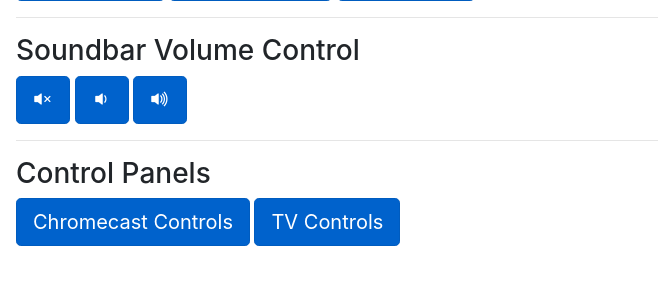
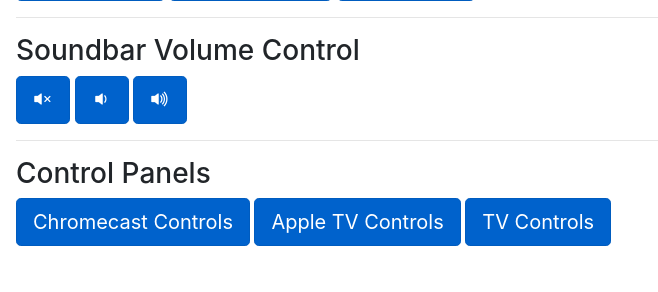
Before and after one commit to BrandenEsses/crestron-remote, a Flask app: page /living_room in a window 1280 px wide. Shown: the part 364-656 px from the top of the page, without its empty margins (0-658 px from the left). Run offline with Flask 3, Linux system fonts and the light colour scheme; parts of the project's set-up code (start-up, migrations or seed data) failed here and were passed over; some libraries are stand-ins or nearby versions.

Commit message:
Programmed Apple TV controls

```diff
--- a/templates/rooms/living_room.html
+++ b/templates/rooms/living_room.html
@@ -102,6 +102,71 @@
     </div>
   </div>
 
+
+  <button type="button" class="btn btn-primary btn-lg active" data-toggle="modal" data-target="#appleTVModal"> Apple TV Controls </button>
+  <div class="modal fade" id="appleTVModal" tabindex="-1" role="dialog" aria-labelledby="appleTVModalLabel" aria-hidden="true">
+    <div class="modal-dialog" role="document">
+      <div class="modal-content">
+        <div class="modal-header">
+          <h5 class="modal-title" id="appleTVModalLabel">Apple TV Control</h5>
+          <button type="button" class="close" data-dismiss="modal" aria-label="Close">
+            <span aria-hidden="true">&times;</span>
+          </button>
+        </div>
+        <div class="modal-body text-center">
+          <button class='btn btn-primary btn-lg active' id='apple_tv_home' onClick="reply_click(this.id)">
+            <i class="bi bi-house-fill"></i>
+          </button>
+          <button class='btn btn-primary btn-lg active' id='apple_tv_back' onClick="reply_click(this.id)">
+            <i class="bi bi-arrow-return-left"></i>
+          </button>
+          <button class='btn btn-primary btn-lg active' id='apple_tv_play_pause' onClick="reply_click(this.id)">
+            <i class="bi bi-play-fill"></i>
+            <i class="bi bi-pause-fill"></i>
+          </button>
+          <button class='btn btn-primary btn-lg active' id='apple_tv_menu' onClick="reply_click(this.id)">
+            Menu
+          </button>
+          <br>
+          <hr/>
+          <button class='btn btn-primary btn-lg active' id='apple_tv_up' onClick="reply_click(this.id)">
+            <i class="bi bi-arrow-up"></i>
+          </button>
+          <br>
+          <button class='btn btn-primary btn-lg active' id='apple_tv_left' onClick="reply_click(this.id)">
+            <i class="bi bi-arrow-left"></i>
+          </button>
+          <button class='btn btn-primary btn-lg active' id='apple_tv_select' onClick="reply_click(this.id)">
+            <i class="bi bi-record-fill"></i>
+          </button>
+          <button class='btn btn-primary btn-lg active' id='apple_tv_right' onClick="reply_click(this.id)">
+            <i class="bi bi-arrow-right"></i>
+          </button>
+          <br>
+          <button class='btn btn-primary btn-lg active' id='apple_tv_down' onClick="reply_click(this.id)">
+            <i class="bi bi-arrow-down"></i>
+          </button>
+          <br>
+          <hr/>
+          <hr/>
+          <h6>Soundbar Volume</h6>
+          <button class='btn btn-primary btn-lg active' onClick="reply_click('soundbar_vol_mute')">
+            <i class="bi bi-volume-mute-fill"></i>
+          </button>
+          <button class='btn btn-primary btn-lg active' onClick="reply_click('soundbar_vol_down')">
+            <i class="bi bi-volume-down-fill"></i>
+          </button>
+          <button class='btn btn-primary btn-lg active' onClick="reply_click('soundbar_vol_up')">
+            <i class="bi bi-volume-up-fill"></i>
+          </button>
+          <div class="modal-footer">
+            <button type="button" class="btn btn-secondary" data-dismiss="modal">Close</button>
+          </div>
+        </div>
+      </div>
+    </div>
+  </div>
+
 <button type="button" class="btn btn-primary btn-lg active" data-toggle="modal" data-target="#TVModal"> TV Controls </button>
   <div class="modal fade" id="TVModal" tabindex="-1" role="dialog" aria-labelledby="TVModalLabel" aria-hidden="true">
     <div class="modal-dialog" role="document">
```
